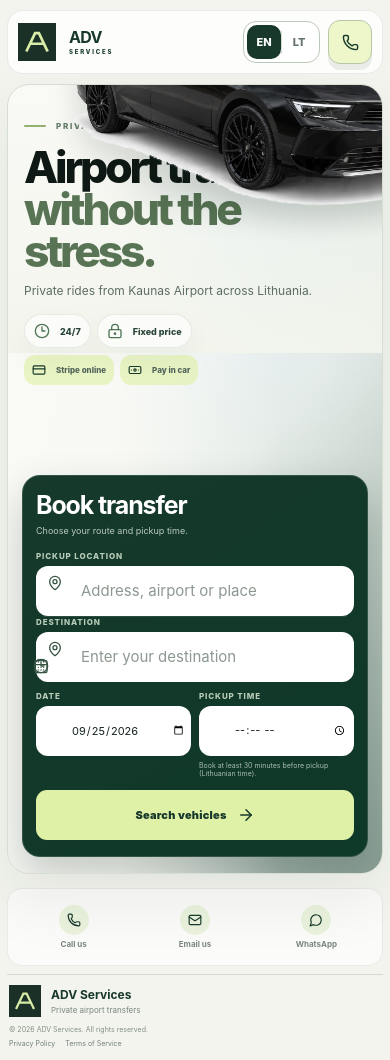
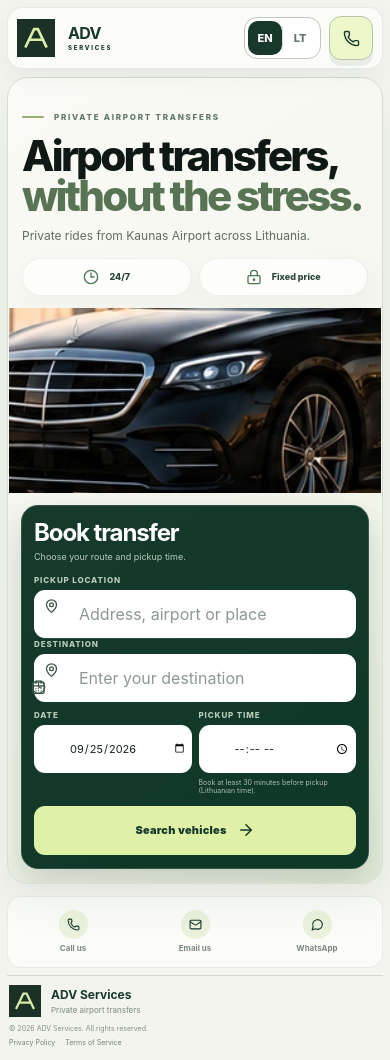
Before and after one commit to Zflex091/ADV-Transfers, a React (Vite) app: page / in a window 390 px wide. Built offline with nearby package versions, Linux system fonts and the light colour scheme.

Commit message:
Fix Mercedes homepage and mobile hero

```diff
--- a/src/App.tsx
+++ b/src/App.tsx
@@ -1228,7 +1228,7 @@ export default function App() {
             </div>
 
             <div className="hero-car" aria-hidden="true">
-              <img src="/economy-cutout.png" alt="" />
+              <img src="/home-mercedes-mobile.webp" alt="" />
             </div>
           </section>
         )}
--- a/src/styles.css
+++ b/src/styles.css
@@ -670,3 +670,270 @@ input[type="date"],input[type="time"]{
   .site-shell[data-booking-step="1"] .hero-payment-note{display:grid;grid-template-columns:1fr 1fr}
   .site-shell[data-booking-step="1"] .hero-car{width:350px;right:-95px}
 }
+
+/* =========================================================
+   MERCEDES HERO FINAL FIX — exact approved direction
+   Desktop: airport scene + Mercedes + compact booking card.
+   Mobile: sharp, native layout. No blurred hero asset.
+   ========================================================= */
+
+.site-shell[data-booking-step="1"] .hero-payment-note{display:none!important}
+
+/* Desktop / large tablet */
+@media(min-width:981px){
+  .site-shell[data-booking-step="1"] .site-header{
+    width:min(1420px,calc(100% - 36px));
+    min-height:82px;
+    margin:14px auto -82px;
+    padding:12px 22px;
+    border:0;
+    border-bottom:1px solid rgba(255,255,255,.34);
+    border-radius:0;
+    background:linear-gradient(90deg,rgba(255,255,255,.91),rgba(255,255,255,.55) 52%,rgba(15,30,24,.22));
+    box-shadow:none;
+    backdrop-filter:none;
+  }
+  .site-shell[data-booking-step="1"] .brand,
+  .site-shell[data-booking-step="1"] .header-nav a{position:relative;z-index:3}
+  .site-shell[data-booking-step="1"] .landing-main{
+    isolation:isolate;
+    width:min(1420px,calc(100% - 36px));
+    min-height:630px;
+    margin:0 auto 18px;
+    padding:126px 54px 46px;
+    grid-template-columns:minmax(0,1.03fr) minmax(405px,.77fr);
+    gap:48px;
+    overflow:hidden;
+    border:1px solid #d7ddd3;
+    border-radius:0 0 30px 30px;
+    background:
+      linear-gradient(90deg,#fbfaf5 0%,#fbfaf5 39%,rgba(251,250,245,.92) 48%,rgba(251,250,245,.08) 64%),
+      #eef1eb;
+    box-shadow:0 24px 64px rgba(25,50,39,.08);
+  }
+  .site-shell[data-booking-step="1"] .landing-main::before{
+    content:"";
+    display:block;
+    position:absolute;
+    z-index:-2;
+    top:0;
+    right:0;
+    bottom:0;
+    width:67%;
+    height:auto;
+    border-radius:0;
+    background:url('/home-scene-right.webp') center center/cover no-repeat;
+    filter:none;
+    transform:none;
+    opacity:1;
+  }
+  .site-shell[data-booking-step="1"] .landing-main::after{
+    content:"";
+    display:block;
+    position:absolute;
+    z-index:-1;
+    inset:0;
+    height:auto;
+    pointer-events:none;
+    background:linear-gradient(90deg,#fbfaf5 0%,rgba(251,250,245,.97) 35%,rgba(251,250,245,.76) 47%,rgba(251,250,245,.12) 61%,rgba(251,250,245,0) 72%);
+  }
+  .site-shell[data-booking-step="1"] .hero-copy{
+    min-height:430px;
+    padding:30px 0 0;
+    z-index:4;
+  }
+  .site-shell[data-booking-step="1"] .eyebrow{font-size:9px;letter-spacing:.29em;color:#5e765f}
+  .site-shell[data-booking-step="1"] .hero-copy h1{
+    max-width:690px;
+    margin:25px 0 14px;
+    font-size:clamp(56px,5.1vw,80px);
+    line-height:.94;
+    letter-spacing:-.072em;
+  }
+  .site-shell[data-booking-step="1"] .hero-copy>p{max-width:520px;font-size:16px;line-height:1.5}
+  .site-shell[data-booking-step="1"] .hero-trust{margin-top:27px;gap:18px}
+  .site-shell[data-booking-step="1"] .hero-trust span{
+    min-height:44px;
+    padding:8px 12px;
+    border:0;
+    background:rgba(235,244,218,.82);
+    font-size:11px;
+  }
+  .site-shell[data-booking-step="1"] .hero-car{display:none!important}
+  .site-shell[data-booking-step="1"] .booking-workspace{align-self:center;z-index:7}
+  .site-shell[data-booking-step="1"] .booking-card{
+    width:min(100%,440px);
+    max-width:440px;
+    margin:0 0 0 auto;
+    padding:24px;
+    border:1px solid rgba(255,255,255,.34);
+    border-radius:22px;
+    background:linear-gradient(145deg,#143b2b 0%,#0d3426 100%);
+    box-shadow:0 24px 64px rgba(7,29,20,.25);
+  }
+  .site-shell[data-booking-step="1"] .card-heading{margin-bottom:16px}
+  .site-shell[data-booking-step="1"] .card-heading h2{font-size:31px}
+  .site-shell[data-booking-step="1"] .card-heading p{font-size:10px}
+  .site-shell[data-booking-step="1"] .field-wrap input,
+  .site-shell[data-booking-step="1"] .place-input-shell input{min-height:52px;border-radius:12px;font-size:13px}
+  .site-shell[data-booking-step="1"] .grid2{gap:10px;margin-top:10px}
+  .site-shell[data-booking-step="1"] .primary{min-height:52px;margin-top:13px;border-radius:11px;font-size:11px}
+}
+
+/* Mobile: never use a stretched/blurry full-page hero image. */
+@media(max-width:720px){
+  .site-shell[data-booking-step="1"] .site-header{
+    width:calc(100% - 14px);
+    min-height:62px;
+    margin:7px auto 0;
+    padding:8px 9px;
+    border:1px solid rgba(23,56,43,.09);
+    border-radius:15px;
+    background:#fbfcf8;
+    box-shadow:0 8px 24px rgba(23,56,43,.05);
+    backdrop-filter:none;
+  }
+  .site-shell[data-booking-step="1"] .landing-main{
+    width:calc(100% - 14px);
+    min-height:0;
+    margin:8px auto 12px;
+    padding:20px 13px 14px;
+    display:block;
+    overflow:hidden;
+    border-radius:21px;
+    background:linear-gradient(145deg,#fbfaf6 0%,#f2f5ea 70%,#e5eddb 100%);
+    box-shadow:0 18px 42px rgba(23,56,43,.07);
+  }
+  .site-shell[data-booking-step="1"] .landing-main::before,
+  .site-shell[data-booking-step="1"] .landing-main::after{display:none!important}
+  .site-shell[data-booking-step="1"] .hero-copy{
+    min-height:0;
+    padding:4px 1px 0;
+  }
+  .site-shell[data-booking-step="1"] .eyebrow{font-size:8px;letter-spacing:.22em}
+  .site-shell[data-booking-step="1"] .eyebrow::before{width:22px}
+  .site-shell[data-booking-step="1"] .hero-copy h1{
+    max-width:100%;
+    margin:14px 0 10px;
+    font-size:clamp(35px,10.8vw,48px);
+    line-height:.96;
+    letter-spacing:-.065em;
+  }
+  .site-shell[data-booking-step="1"] .hero-copy>p{max-width:94%;font-size:12px;line-height:1.42}
+  .site-shell[data-booking-step="1"] .hero-trust{
+    margin-top:14px;
+    display:grid;
+    grid-template-columns:1fr 1fr;
+    gap:7px;
+  }
+  .site-shell[data-booking-step="1"] .hero-trust span{
+    min-height:38px;
+    justify-content:center;
+    padding:7px 8px;
+    border:1px solid rgba(23,56,43,.07);
+    background:rgba(255,255,255,.72);
+    font-size:9px;
+  }
+  .site-shell[data-booking-step="1"] .hero-trust span:nth-child(3){display:none}
+  .site-shell[data-booking-step="1"] .hero-car{
+    position:relative;
+    display:block!important;
+    z-index:2;
+    top:auto;
+    right:auto;
+    bottom:auto;
+    width:calc(100% + 26px);
+    max-width:none;
+    height:185px;
+    margin:12px -13px 12px;
+    overflow:hidden;
+    border-radius:0;
+    opacity:1;
+  }
+  .site-shell[data-booking-step="1"] .hero-car::after{display:none}
+  .site-shell[data-booking-step="1"] .hero-car img{
+    width:100%;
+    height:100%;
+    display:block;
+    object-fit:cover;
+    object-position:50% 58%;
+    filter:none!important;
+    transform:none!important;
+  }
+  .site-shell[data-booking-step="1"] .booking-workspace{margin-top:0;position:relative;z-index:5}
+  .site-shell[data-booking-step="1"] .booking-card{
+    width:100%;
+    max-width:100%;
+    margin:0;
+    padding:15px 12px 13px;
+    border-radius:17px;
+    box-shadow:0 15px 34px rgba(10,37,26,.18);
+  }
+  .site-shell[data-booking-step="1"] .card-heading{margin-bottom:12px}
+  .site-shell[data-booking-step="1"] .card-heading h2{font-size:24px;line-height:1}
+  .site-shell[data-booking-step="1"] .card-heading p{margin-top:5px;font-size:9px}
+  .site-shell[data-booking-step="1"] .route-fields{gap:0}
+  .site-shell[data-booking-step="1"] .field-wrap input,
+  .site-shell[data-booking-step="1"] .place-input-shell input{
+    min-height:48px;
+    width:100%;
+    max-width:100%;
+    font-size:16px;
+    border-radius:11px;
+  }
+  .site-shell[data-booking-step="1"] .grid2{
+    display:grid;
+    grid-template-columns:minmax(0,1fr) minmax(0,1fr);
+    gap:7px;
+    margin-top:8px;
+  }
+  .site-shell[data-booking-step="1"] .grid2>*{min-width:0;max-width:100%}
+  .site-shell[data-booking-step="1"] input[type="date"],
+  .site-shell[data-booking-step="1"] input[type="time"]{
+    min-width:0!important;
+    width:100%!important;
+    max-width:100%!important;
+    padding-left:34px;
+    padding-right:4px;
+    font-size:11px;
+  }
+  .site-shell[data-booking-step="1"] .input-icon>svg{left:10px;width:15px;height:15px}
+  .site-shell[data-booking-step="1"] .helper{font-size:7px;line-height:1.2}
+  .site-shell[data-booking-step="1"] .primary{min-height:49px;margin-top:10px;font-size:11px}
+  .site-shell[data-booking-step="1"] .home-support-strip{
+    width:calc(100% - 14px);
+    margin:0 auto 7px;
+    padding:6px;
+    grid-template-columns:repeat(3,minmax(0,1fr));
+    gap:4px;
+    border-radius:14px;
+    background:#fbfcf8;
+    backdrop-filter:none;
+  }
+  .site-shell[data-booking-step="1"] .home-support-intro{display:none}
+  .site-shell[data-booking-step="1"] .home-support-item{
+    min-height:58px;
+    padding:6px 3px;
+    flex-direction:column;
+    justify-content:center;
+    gap:4px;
+    border:0!important;
+    border-radius:10px;
+    text-align:center;
+  }
+  .site-shell[data-booking-step="1"] .home-support-icon{width:29px;height:29px;flex-basis:29px}
+  .site-shell[data-booking-step="1"] .home-support-icon svg{width:13px;height:13px}
+  .site-shell[data-booking-step="1"] .home-support-copy small{font-size:8px}
+  .site-shell[data-booking-step="1"] .home-support-copy strong{display:none}
+  .site-shell[data-booking-step="1"] .site-footer{
+    width:calc(100% - 14px);
+    margin-bottom:10px;
+    padding:9px 2px 0;
+    gap:7px;
+  }
+}
+
+@media(max-width:355px){
+  .site-shell[data-booking-step="1"] .grid2{grid-template-columns:1fr}
+  .site-shell[data-booking-step="1"] .hero-car{height:165px}
+}
```
Also changed, not shown: public/home-mercedes-mobile.webp (added), public/home-scene-right.webp (added).
